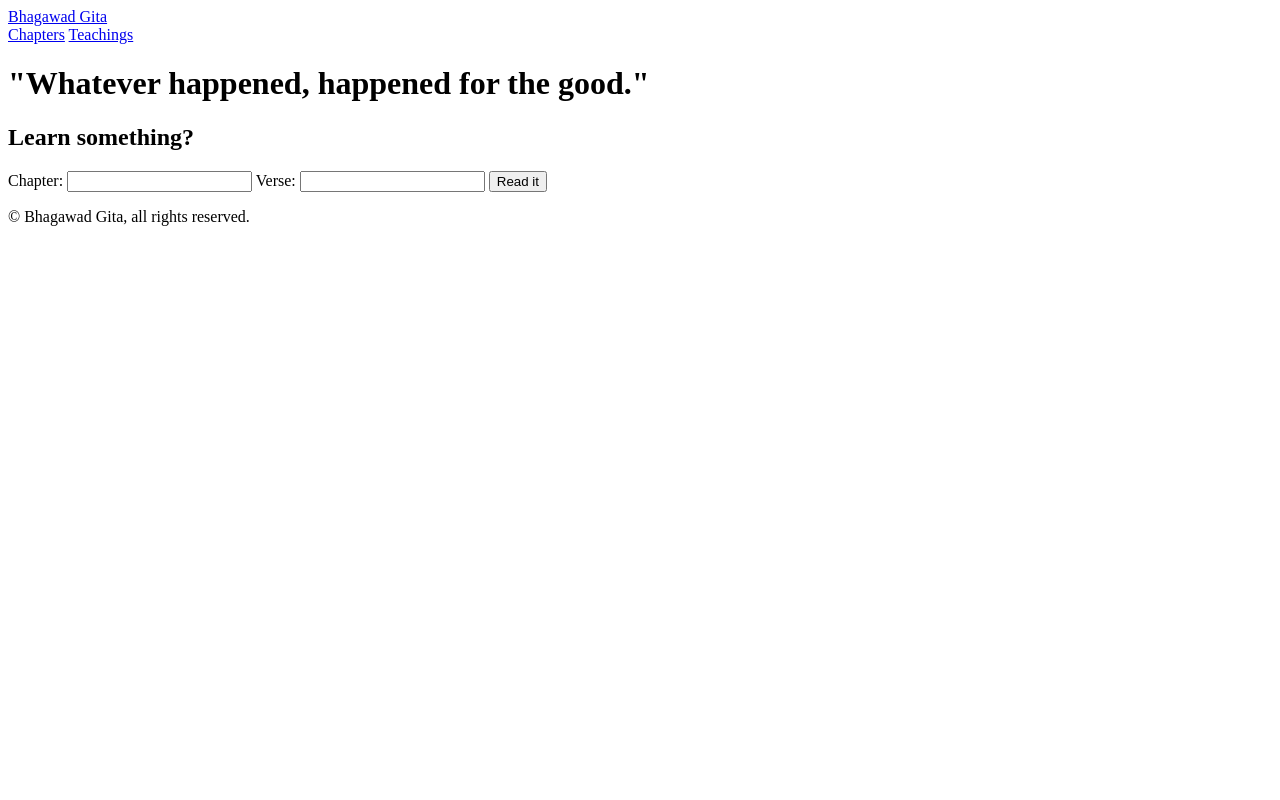
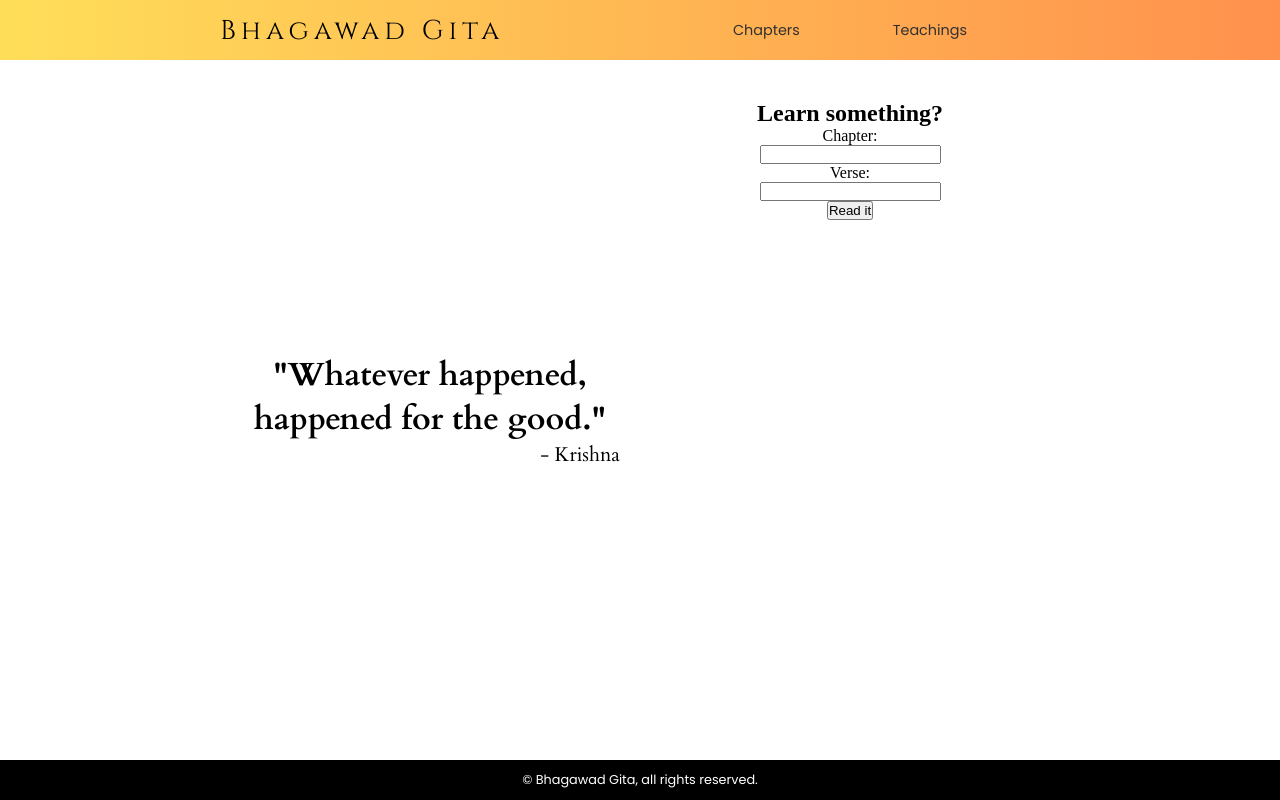
Before and after one commit to RajVijayPatil/bhagawad-Gita, a Node server app: page / in a window 1280 px wide. Run offline with Node 20, Linux system fonts and the light colour scheme.

Commit message:
Almost completed the styling of index ejs

```diff
--- a/public/css/main.css
+++ b/public/css/main.css
@@ -0,0 +1,39 @@
+.main-body {
+    min-height: calc(100vh - 100px);
+    padding: 40px;
+    height: calc(100vh - 100px);
+}
+
+.main-body .container {
+    display: flex;
+    height: 100%;
+}
+
+.main-left, .main-right {
+    flex: 1;
+    height: 100%;
+}
+
+.main-left {
+    font-family: 'cardo';
+    display: flex;
+    flex-direction: column;
+    justify-content: center;
+}
+
+.main-left h1 {
+    text-align: center;
+}
+
+.main-left p {
+    text-align: right;
+    padding: 0 20px;
+    font-size: 20px;
+}
+
+.search-gita {
+    display: flex;
+    justify-content: center;
+    align-items: center;
+    flex-direction: column;
+}
--- /dev/null
+++ b/public/css/styles.css
@@ -0,0 +1,82 @@
+* {
+    margin: 0;
+    padding: 0;
+    box-sizing: border-box;
+}
+
+html {
+    height: auto;
+}
+
+body {
+    height: 100%;
+    margin-top: 60px;
+    margin-bottom: 40px;
+}
+
+.container {
+    max-width: 1000px;
+    margin: 0 auto;
+    padding: 0 80px;
+}
+
+.nav-bar {
+    height: 60px;
+    background-image: linear-gradient(to right, #ffde59 , #ff914d);
+    position: fixed;
+    top: 0;
+    right: 0;
+    left: 0;
+}
+
+.nav-bar .container {
+    display: flex;
+    align-items: center;
+    height: 100%;
+}
+
+.nav-left, .nav-right {
+    flex: 1;
+    height: 100%;
+    display: flex;
+    align-items: center;
+    font-size: 1rem;
+}
+
+.nav-right {
+    justify-content: space-evenly;
+}
+
+.logo {
+    font-family: "Cinzel", serif;
+    color: black;
+    text-decoration: none;
+    font-size: 1.7em;
+    letter-spacing: 5px;
+}
+
+.nav-buttons {
+    text-decoration: none;
+    color: rgb(48, 48, 48);
+    font-family: "Poppins", sans-serif;
+    font-size: 0.9em;
+}
+
+.footer {
+    position: fixed;
+    bottom: 0;
+    right: 0;
+    left: 0;
+    height: 40px;
+    background-color: black;
+    color: white;
+    font-family: 'Poppins';
+}
+
+.footer .container {
+    height: 100%;
+    display: flex;
+    align-items: center;
+    justify-content: center;
+    font-size: 0.8rem;
+}
--- a/views/header.ejs
+++ b/views/header.ejs
@@ -5,6 +5,7 @@
     <meta name="viewport" content="width=device-width, initial-scale=1.0">
     <title>Bhagawad Gita</title>
     <link rel="stylesheet" href="css/main.css">
+    <link rel="stylesheet" href="css/styles.css">
     <link rel="preconnect" href="https://fonts.googleapis.com">
     <link rel="preconnect" href="https://fonts.gstatic.com" crossorigin>
     <link href="https://fonts.googleapis.com/css2?family=Cardo:ital,wght@0,400;0,700;1,400&family=Cinzel:wght@400..900&family=Poppins:ital,wght@0,100;0,200;0,300;0,400;0,500;0,600;0,700;0,800;0,900;1,100;1,200;1,300;1,400;1,500;1,600;1,700;1,800;1,900&display=swap" rel="stylesheet">
--- a/views/index.ejs
+++ b/views/index.ejs
@@ -4,6 +4,7 @@
     <div class="container">
         <div class="main-left">
             <h1>"Whatever happened, happened for the good."</h1>
+            <p>-  Krishna</p>
         </div>
         <div class="main-right">
             <div class="search-gita">
```
